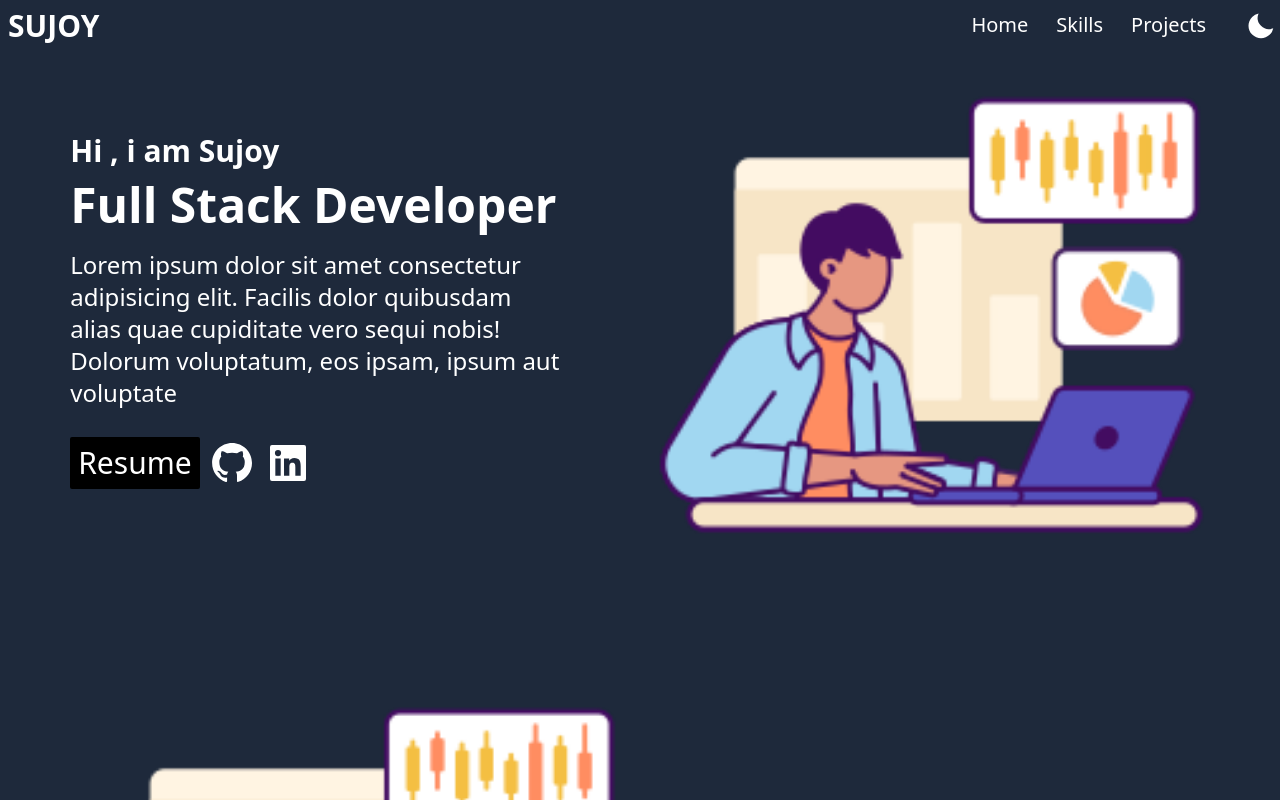
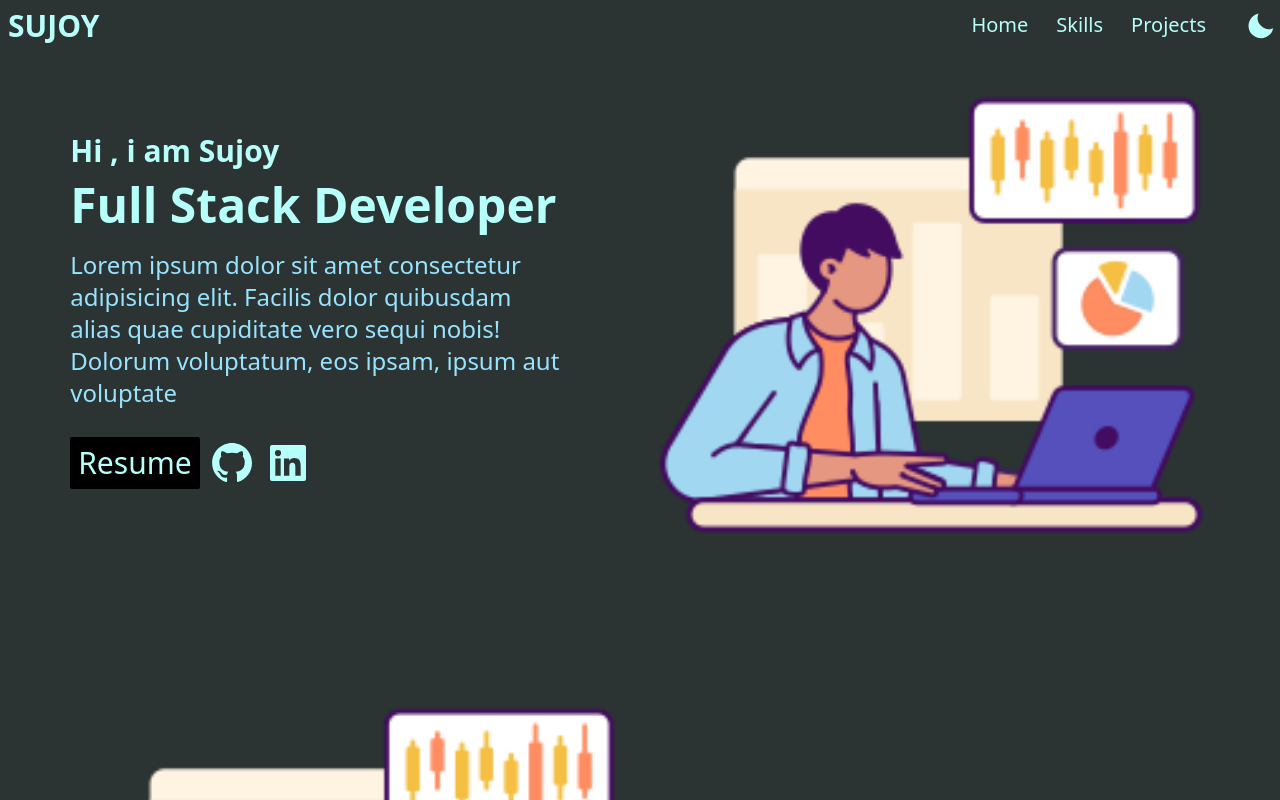
Before and after one commit to Sujoy-2811/portfolio, a React (Vite) app: page / in a window 1280 px wide. Shown: the top 800 px of the page. Built offline with nearby package versions, Linux system fonts and the light colour scheme.

Commit message:
custom theme is added

```diff
--- a/src/App.jsx
+++ b/src/App.jsx
@@ -9,8 +9,8 @@ export default function App() {
 
   return (
     <ThemeProvider value={{ darkTheme, toggleTheme: toggleTheme }}>
-      <div className={`${darkTheme ? "dark" : ""} `}>
-        <div className="dark:bg-slate-800 dark:text-white">
+      <div className={`${darkTheme ? "theme-dark " : ""} `}>
+        <div className="bg-skin-fill text-skin-base ">
           <Header />
           <Main />
         </div>
--- a/src/components/Header/Header.jsx
+++ b/src/components/Header/Header.jsx
@@ -1,7 +1,7 @@
 import Nav from "./Nav";
 
 function Header({ className }) {
-  return <Nav className={` ${className}`} />;
+  return <Nav className={` ${className || ""} `} />;
 }
 
 export default Header;
--- a/src/components/Header/List.jsx
+++ b/src/components/Header/List.jsx
@@ -4,16 +4,19 @@ import { useTheme } from "../../context/Theme";
 
 function List({ className }) {
   const { darkTheme, toggleTheme } = useTheme();
+  const list = ["Home", "Skills", "Projects"];
   return (
-    <div className={` justify-end space-x-10  text-xl${className}`}>
+    <div className={` justify-end space-x-10  text-xl ${className}`}>
       <ul className="flex space-x-7 order-1">
-        <li>Home</li>
-        <li>Skills</li>
-        <li>Projects</li>
+        {list.map((item) => (
+          <li className=" hover:text-skin-muted" key={item}>
+            {item}
+          </li>
+        ))}
       </ul>
       {darkTheme ? (
         <button
-          className=" text-white  text-3xl order-3 "
+          className=" text-skin-base text-3xl order-3 "
           onClick={() => {
             toggleTheme((value) => !value);
           }}
--- a/src/components/Header/Nav.jsx
+++ b/src/components/Header/Nav.jsx
@@ -13,18 +13,25 @@ function Nav({ className }) {
     <nav
       className={`flex justify-between items-center pr-1 sm:pt-2 ${className}`}
     >
-      <div className="uppercase order-2 text-xl font-semibold sm:ml-2 sm:order-1 sm:text-3xl ">
+      {/* .Name */}
+      <div className=" uppercase order-2 text-xl font-semibold sm:ml-2 sm:order-1 sm:text-3xl ">
         Sujoy
       </div>
+
+      {/* . menu icon */}
       <button
-        className={`cursor-pointer text-black  text-4xl order-1  sm:hidden dark:text-white `}
+        className={`cursor-pointer text-skin-base  text-4xl order-1  sm:hidden dark:text-white `}
       >
         <BiMenuAltLeft onClick={setMenuShow} />
       </button>
+
+      {/* nav list */}
       <List className=" hidden sm:flex sm:order-1" />
+
+      {/* theme icon */}
       {darkTheme ? (
         <button
-          className=" text-white text-2xl order-3 sm:hidden  "
+          className=" text-skin-base text-2xl order-3 sm:hidden  "
           onClick={() => {
             toggleTheme((value) => !value);
           }}
--- a/src/components/Main/About.jsx
+++ b/src/components/Main/About.jsx
@@ -13,7 +13,7 @@ const About = () => {
         <h2 className="text-2xl font-semibold mb-1 sm:text-3xl sm:mb-3">
           About Me
         </h2>
-        <p className=" text-xl  sm:text-2xl sm:mb-4">
+        <p className="text-skin-muted text-xl  sm:text-2xl sm:mb-4">
           Lorem ipsum dolor sit amet, consectetur adipisicing elit. Natus modi
           rem autem illo dicta quisquam distinctio iusto ad veritatis eum labore
           eos porro cumque voluptas repellat ex alias, itaque ipsum perferendis
--- a/src/components/Main/Welcome.jsx
+++ b/src/components/Main/Welcome.jsx
@@ -7,7 +7,7 @@ const About = () => {
     // . container
     <section className=" flex flex-col items-center mt-8 mb-16 mx-6 sm:mt-10 sm:mb-36 sm:flex-row  sm:justify-around">
       {/*  . part 1 */}
-      <div className=" mb-4 sm:order-2 sm:w-[45%]">
+      <div className=" order-2 mb-4 sm:order-2 sm:w-[45%]">
         <img className=" md-8 w-screen" src={work} alt="my Image" />
       </div>
       {/* part 2 */}
@@ -18,14 +18,14 @@ const About = () => {
         <h1 className=" text-3xl font-bold mb-3 sm:text-5xl sm:mb-5">
           Full Stack Developer
         </h1>
-        <p className=" text-xl sm:text-2xl sm:mb-4 dark:text-white">
+        <p className="text-skin-muted  text-xl sm:text-2xl sm:mb-4 ">
           Lorem ipsum dolor sit amet consectetur adipisicing elit. Facilis dolor
           quibusdam alias quae cupiditate vero sequi nobis! Dolorum voluptatum,
           eos ipsam, ipsum aut voluptate
         </p>
         {/* part 3 */}
         <div className="flex space-x-2 items-center">
-          <div className="rounded- text-xl my-3  px-1  bg-black text-white rounded-sm cursor-pointer sm:text-3xl sm:p-2">
+          <div className="rounded- text-xl my-3  px-1  bg-black text-skin-base rounded-sm cursor-pointer sm:text-3xl sm:p-2">
             Resume
           </div>
           <BiLogoGithub className=" text-3xl cursor-pointer sm:text-5xl" />
--- a/src/index.css
+++ b/src/index.css
@@ -1,3 +1,24 @@
 @tailwind base;
 @tailwind components;
 @tailwind utilities;
+
+@layer base {
+  :root {
+    --color-text-base: 34, 40, 49;
+    --color-text-muted: 45, 67, 86;
+    --color-text-inverted: 238, 238, 238;
+    --color-fill: 255, 255, 255
+    --color-button-accent: 23, 107, 135;
+    --color-button-accent-hover: 100, 204, 197;
+    /* --color-button-muted: 99, 102, 241; */
+  }
+  .theme-dark {
+    --color-text-base: 182, 255, 250;
+    --color-text-muted: 152, 228, 255;
+    --color-text-inverted: 128, 179, 255;
+    --color-fill: 44, 51, 51;
+    --color-button-accent: 47, 88, 205;
+    --color-button-accent-hover: 55, 149, 189;
+    /* --color-button-muted: 152, 228, 255 */
+  }
+}
--- a/tailwind.config.js
+++ b/tailwind.config.js
@@ -1,9 +1,40 @@
 /** @type {import('tailwindcss').Config} */
+
+function withOpacity(variableName) {
+  return ({ opacityValue }) => {
+    if (opacityValue !== undefined) {
+      return `rgba(var(${variableName}), ${opacityValue})`;
+    }
+    return `rgb(var(${variableName}))`;
+  };
+}
+
 export default {
   content: ["./index.html", "./src/**/*.{js,ts,jsx,tsx}"],
   darkMode: "class",
   theme: {
-    extend: {},
+    extend: {
+      textColor: {
+        skin: {
+          base: withOpacity("--color-text-base"),
+          muted: withOpacity("--color-text-muted"),
+          inverted: withOpacity("--color-text-inverted"),
+        },
+      },
+      backgroundColor: {
+        skin: {
+          fill: withOpacity("--color-fill"),
+          "button-accent": withOpacity("--color-button-accent"),
+          "button-accent-hover": withOpacity("--color-button-accent-hover"),
+          // "button-muted": withOpacity("--color-button-muted"),
+        },
+      },
+      gradientColorStops: {
+        skin: {
+          hue: withOpacity("--color-fill"),
+        },
+      },
+    },
   },
   plugins: [],
 };
```
